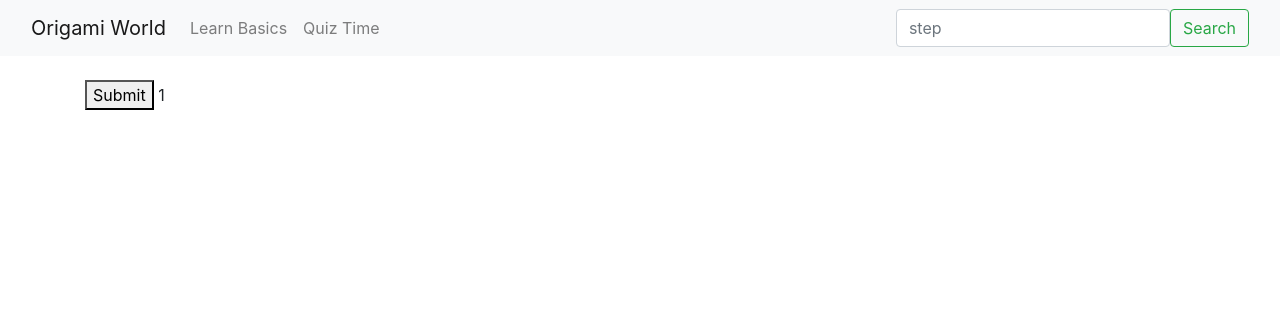
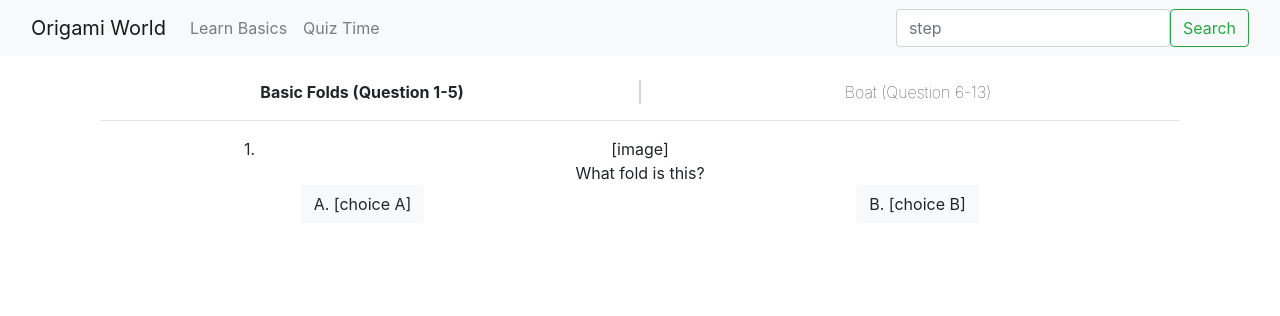
Before and after one commit to xintongqi/w4170_ui_project, a Flask app: page /quiz/1 in a window 1280 px wide. Shown: the top 316 px of the page. Run offline with Flask 3, Linux system fonts and the light colour scheme; some libraries are stand-ins or nearby versions.

Commit message:
Quiz almost done. Only need media

```diff
--- a/server.py
+++ b/server.py
@@ -32,100 +32,127 @@ learn_data = {
 # data related to the quiz module
 quiz_data = {
     '1': {
-        'name': 'mountain fold',
+        'question': 'What fold is this?',
         'diagram': '',
         'video': '',
+        'answer': 'A',
         'next': '2',
         'prev': None
     },
     '2': {
-        'name': 'mountain fold',
+        'question': 'What should it look like after the fold?',
         'diagram': '',
         'video': '',
+        'answer': 'A',
         'next': '3',
         'prev': '1'
     },
     '3': {
-        'name': 'mountain fold',
+        'question': 'What fold is this?',
         'diagram': '',
         'video': '',
+        'answer': 'A',
         'next': '4',
         'prev': '2'
     },
     '4': {
-        'name': 'mountain fold',
+        'question': 'What should it look like after the fold?',
         'diagram': '',
         'video': '',
+        'answer': 'A',
         'next': '5',
         'prev': '3'
     },
     '5': {
-        'name': 'mountain fold',
+        'question': 'What should it look like after the fold?',
         'diagram': '',
         'video': '',
+        'answer': 'A',
         'next': '6',
         'prev': '4'
     },
     '6': {
-        'name': 'mountain fold',
+        'question': 'What should it look like after the fold?',
         'diagram': '',
         'video': '',
+        'answer': 'A',
         'next': '7',
         'prev': '5'
     },
     '7': {
-        'name': 'mountain fold',
+        'question': 'What should it look like after the fold?',
         'diagram': '',
         'video': '',
+        'answer': 'A',
         'next': '8',
         'prev': '6'
     },
     '8': {
-        'name': 'mountain fold',
+        'question': 'What should it look like after the fold?',
         'diagram': '',
         'video': '',
+        'answer': 'A',
         'next': '9',
         'prev': '7'
     },
     '9': {
-        'name': 'mountain fold',
+        'question': 'What should it look like after the fold?',
         'diagram': '',
         'video': '',
+        'answer': 'A',
         'next': '10',
         'prev': '8'
     },
     '10': {
-        'name': 'mountain fold',
+        'question': 'What should it look like after the fold?',
         'diagram': '',
         'video': '',
+        'answer': 'A',
         'next': '11',
         'prev': '9'
     },
     '11': {
-        'name': 'mountain fold',
+        'question': 'What should it look like after the fold?',
         'diagram': '',
         'video': '',
+        'answer': 'A',
         'next': '12',
         'prev': '10'
     },
     '12': {
-        'name': 'mountain fold',
+        'question': 'What should it look like after the fold?',
         'diagram': '',
         'video': '',
+        'answer': 'A',
         'next': '13',
         'prev': '11'
     },
     '13': {
-        'name': 'mountain fold',
+        'question': 'What should it look like after the fold?',
         'diagram': '',
         'video': '',
+        'answer': 'A',
         'next': None,
         'prev': '12'
     }
 }
-quiz_score = 0
+current_quiz_score = 0
+num_quiz_question_done = 0
 # data related to user choices
 user_data = {
+    '1':'',
+    '2':'',
+    '3':'',
+    '4':'',
+    '5':'',
+    '6':'',
+    '7':'',
+    '8':'',
+    '9':'',
+    '10':'',
+    '11':'',
+    '12':'',
+    '13':'',
 }
 
 @app.route('/')
@@ -142,6 +169,12 @@ def view_step(step_id):
 
 @app.route('/quiz/<prob_id>')
 def take_quiz(prob_id):
+    global current_quiz_score
+    global user_data
+    if prob_id == '1':
+        current_quiz_score = 0
+        for key in user_data:
+            user_data[key] = ''
     prob = quiz_data.get(prob_id)
     if prob:
         # todo: render the quiz template with proper url
@@ -152,7 +185,7 @@ def take_quiz(prob_id):
 @app.route('/quiz/result')
 def quiz_result():
     # todo: render the quiz template with proper url
-    return render_template('quiz_result.html', quiz_score = quiz_score)
+    return render_template('quiz_result.html', quiz_score = current_quiz_score)
 
 @app.route('/search', methods=['POST'])
 def search():
@@ -163,6 +196,20 @@ def search():
 
     return render_template('search_results.html', search_text=search_text, search_results=[], no_results=True)
 
+@app.route('/quiz/incre_score', methods=['POST'])
+def incre_score():
+    global current_quiz_score
+    current_quiz_score += 1
+    return jsonify(current_quiz_score = current_quiz_score)
+
+@app.route('/quiz/add_choice', methods=['POST'])
+def add_choice():
+    global user_data
+    json_data = request.get_json()
+    id = json_data["id"]
+    choice = json_data["choice"]
+    user_data[id] = choice
+    return jsonify(user_data = user_data)
 # # todo: record user choices; may need to change name of the route
 # @app.route('/add', methods=['GET', 'POST'])
 # def add_user_data():
--- a/static/main.css
+++ b/static/main.css
@@ -22,3 +22,42 @@
 #quiz_result_buttons{
     margin-top: 10px;
 }
+#quiz_section{
+    display: flex;
+    justify-content: center;
+    flex-direction: column;
+    text-align: center;
+    min-height: 100vh;
+}
+#basic_folds_bar{
+    text-align: center;
+    border-right: solid 0.5px lightgray;
+}
+#boat_bar{
+    text-align: center;
+    border-left: solid 0.5px lightgray;
+}
+#quiz_num{
+    text-align: right;
+}
+#quiz_img{
+    text-align: center;
+}
+#quiz_question{
+    text-align: center;
+}
+#quiz_A{
+    text-align:center
+}
+#quiz_B{
+    text-align:center
+}
+#quiz_right_wrong{
+    text-align: center;
+}
+.bold{
+    font-weight: bold;
+}
+.lighter{
+    font-weight: lighter;
+}
--- a/static/quiz.js
+++ b/static/quiz.js
@@ -1,9 +1,46 @@
+function incre_score(){
+    console.log("incrementing score");
+    $.ajax({
+        type: "POST",
+        url: "/quiz/incre_score",
+        dataType : "json",
+        contentType: "application/json; charset=utf-8",
+        success: function(result){
+            console.log(result['current_quiz_score'])
+        },
+        error: function(request, status, error){
+            console.log("Error");
+            console.log(request);
+            console.log(status);
+            console.log(error);
+        }
+    })
+}
+function add_choice(user_choice){
+    console.log("adding choice");
+    let data_to_save = {"id": id, "choice": user_choice}
+    $.ajax({
+        type: "POST",
+        url: "/quiz/add_choice",
+        dataType : "json",
+        contentType: "application/json; charset=utf-8",
+        data : JSON.stringify(data_to_save),
+        success: function(result){
+            console.log(result)
+        },
+        error: function(request, status, error){
+            console.log("Error");
+            console.log(request);
+            console.log(status);
+            console.log(error);
+        }
+    })
+}
 // Function to show the "Next" button
 function goBack() {
     // Implement logic for going back
     window.location.href = "/quiz/"+content['prev'];
 }
-
 function goNext() {
     // Implement logic for going next
     window.location.href = "/quiz/"+content['next'];
@@ -11,9 +48,26 @@ function goNext() {
 function goResult(){
     window.location.href = "/quiz/result";
 }
-function submitForm() {
-    // Implement logic for form submission
-    // For example, you can validate the form fields here
+function Acorrect(){
+    $('#quiz_A_but').prop('disabled', true);
+    $('#quiz_B_but').prop('disabled', true);
+    $('#quiz_A_but').removeClass('btn-light').addClass('btn-success');
+    $('#quiz_B_but').removeClass('btn-light').addClass('btn-danger');
+}
+function Bcorrect(){
+    $('#quiz_A_but').prop('disabled', true);
+    $('#quiz_B_but').prop('disabled', true);
+    $('#quiz_B_but').removeClass('btn-light').addClass('btn-success');
+    $('#quiz_A_but').removeClass('btn-light').addClass('btn-danger');
+}
+function correct(){
+    $("#quiz_right_wrong").html("Correct!");
+    $('#quiz_right_wrong').css("color","green");
+    incre_score();
+}
+function wrong(){
+    $("#quiz_right_wrong").html("Wrong :(");
+    $('#quiz_right_wrong').css("color","red");
 }
 function showBackButton() {
     $('#quiz_backButton').show();
@@ -22,7 +76,15 @@ function showNextButton() {
     $('#quiz_nextButton').show();
 }
 $(document).ready(function(){
-    $('#step').append(id);
+    $('#quiz_num').append(id+'.');
+    $('#quiz_question').append(content['question']);
+    if (id < 6){
+        $('#basic_folds_bar').addClass('bold');
+        $('#boat_bar').addClass('lighter');
+    } else {
+        $('#basic_folds_bar').addClass('lighter');
+        $('#boat_bar').addClass('bold');
+    }
     if (content['prev'] != null) {
         console.log("showing")
         showBackButton()
@@ -31,7 +93,6 @@ $(document).ready(function(){
         // Call the goBack function when the Back button is clicked
         goBack();
     });
-
     // Attach click event handler to the Next button
     $('#quiz_nextButton').click(function() {
         // Call the goNext function when the Next button is clicked
@@ -43,9 +104,29 @@ $(document).ready(function(){
     });
 
     // Attach click event handler to the Submit button
-    $('#quiz_submitButton').click(function() {
+    $('#quiz_A_but').click(function() {
         // Call the showNextButton and submitForm functions when the Submit button is clicked
         showNextButton();
-        submitForm();
+        add_choice('A')
+        if (content['answer'] === 'A') {
+            Acorrect();
+            correct();
+        } else {
+            Bcorrect();
+            wrong()
+        }
+
+    });
+    $('#quiz_B_but').click(function() {
+        // Call the showNextButton and submitForm functions when the Submit button is clicked
+        showNextButton();
+        add_choice('B')
+        if (content['answer'] === 'B') {
+            Bcorrect();
+            correct();
+        } else {
+            Acorrect();
+            wrong()
+        }
     });
 });
--- a/templates/quiz.html
+++ b/templates/quiz.html
@@ -9,12 +9,29 @@
     let content = {{ prob| tojson }};
 
 </script>
-
-<div id="step">
-    <button id="quiz_submitButton" onclick="showNextButton(); submitForm()">Submit</button>
+<div class="container">
+    <div class="row">
+        <div class="col-md-6" id="basic_folds_bar">Basic Folds (Question 1-5)</div>
+        <div class="col-md-6" id="boat_bar">Boat (Question 6-13)</div>
+    </div><hr>
+    <div class="row">
+        <div class="col-md-2" id="quiz_num"></div>
+        <div class="col-md-8" id="quiz_img">[image]</div>
+        <div class="col-md-2"></div>
+    </div>
+    <div class="row">
+        <div class="col-md-12" id="quiz_question"></div>
+    </div>
+    <div class="row">
+        <div class="col-md-6" id="quiz_A"><button class="btn btn-light" id="quiz_A_but">A. [choice A]</button></div>
+        <div class="col-md-6" id="quiz_B"><button class="btn btn-light" id="quiz_B_but">B. [choice B]</button></div>
+    </div>
+    <div class="row">
+        <div class="col-md-12" id="quiz_right_wrong"></div>
+    </div>
 </div>
 <div id="quiz_back_next_but">
-    <button id="quiz_backButton" class = "btn btn-secondary">Back</button>
+    <!-- <button id="quiz_backButton" class = "btn btn-secondary">Back</button> -->
     <button id="quiz_nextButton" class = "btn btn-success">Next</button>
 
 </div>
```
